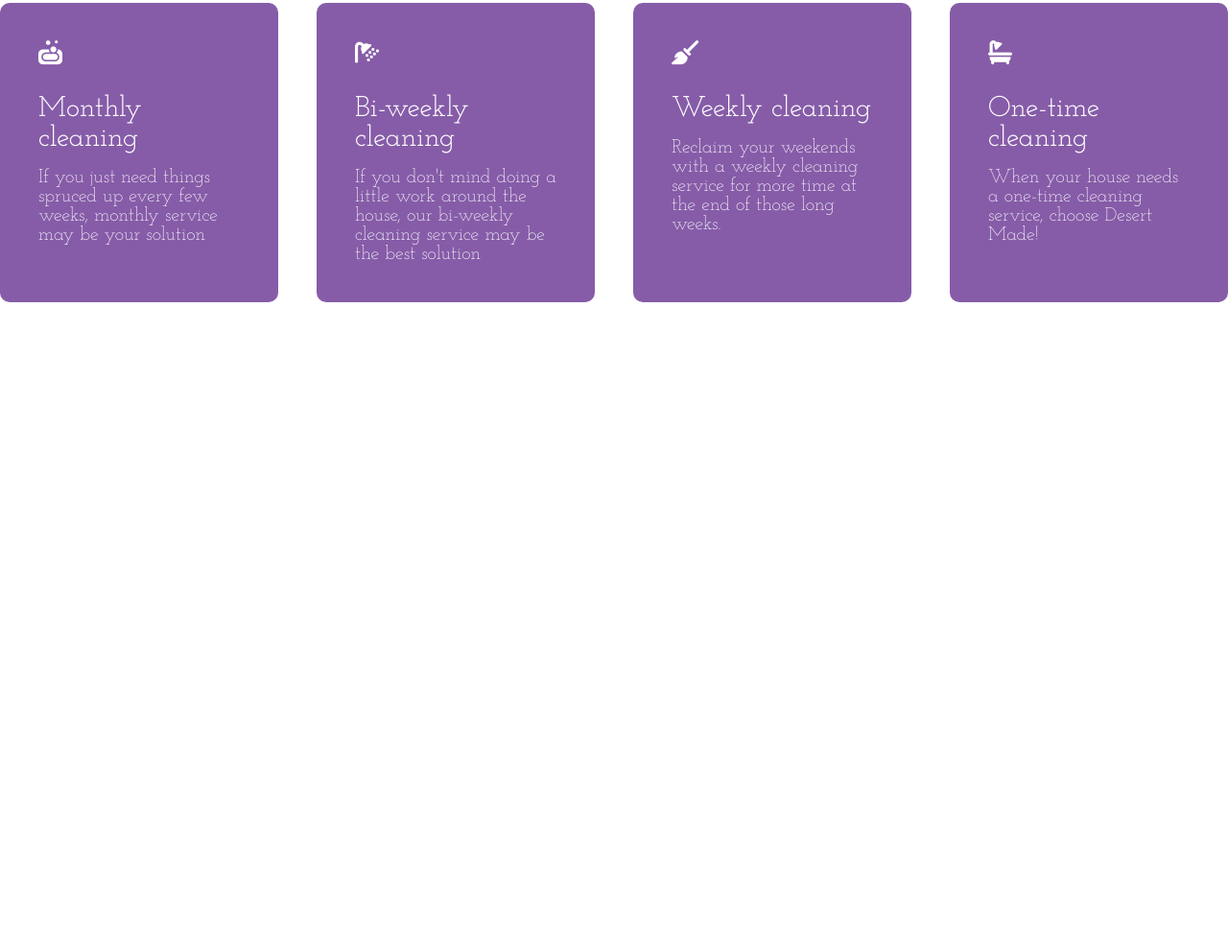
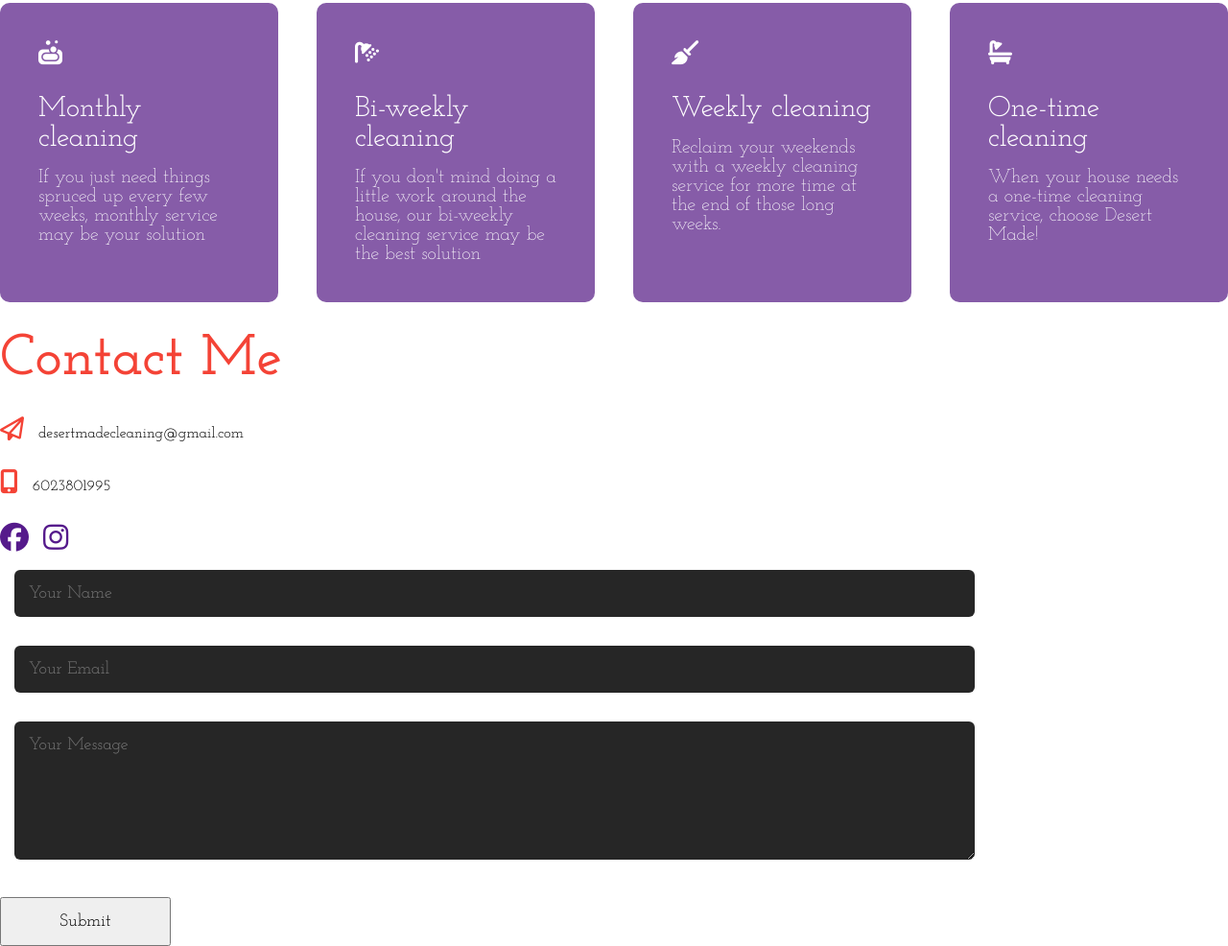
Before and after one commit to desertmade/DesertMade-website, a plain HTML site: page index.html in a window 1280 px wide. Shown: the part 1429-2415 px from the top of the page at 96% size. Before the commit the page ends 1774 px from the top, so only its background shows below. Drawn offline with Linux system fonts and the light colour scheme.

Commit message:
Add files via upload

```diff
--- a/index.html
+++ b/index.html
@@ -12,14 +12,15 @@
 <body>
     <section class="header">
         <nav>
-            <a href="index.html"><img src="images/temp_logo.jpg"></a>
+            <a href="index.html"><img src="images/transparent-new-logo(1).png"></a>
             <div class="nav-links" id="navLinks">
                 <i class="fa fa-times" onclick="hideMenu()"></i>
                 <ul>
-                    <li><a href="#">Home</a></li>
-                    <li><a href="#">Services</a></li>
-                    <li><a href="#">Schedule</a></li>
-                    <li><a href="#">Quote</a></li>
+                    <li><a href="#header">Home</a></li>
+                    <li><a href="#services">Services</a></li>
+                    <li><a href="#schedule">Schedule</a></li>
+                    <li><a href="#quote">Quote</a></li>
+                    <li><a href="#contact">Contact</a></li>
                 </ul>
             </div>
             <i class="fa fa-bars" onclick="showMenu()"></i>
@@ -110,6 +111,32 @@
     </div>
 </div>
 
+<!---------------------------------------------------------Contact------------------------------------------------------------>
+<div id="contact">
+    <div class="container">
+        <div class="row">
+            <div class="contact-left">
+                <h1 class="sub-title">Contact Me</h1>
+                <p><i class="fa-regular fa-paper-plane"></i>desertmadecleaning@gmail.com</p>
+                <p><i class="fa-solid fa-mobile-screen-button"></i>6023801995</p>
+                <div class="social-icons">
+                    <a href=""><i class="fa-brands fa-facebook"></i>
+                    <a href=""><i class="fa-brands fa-instagram"></i>
+                </div>
+            </div>
+            <div class="contact-right">
+             <form name="submit-to-google-sheet">
+                <input type="text" name="Name" placeholder="Your Name" required>
+                <input type="email" name="eEail" placeholder="Your Email" required>
+                <textarea name="Message" rows="6" placeholder="Your Message"></textarea>
+                <button type="submit" class="btn btn2">Submit</button>
+             </form>
+             <span id="msgs"></span>
+            </div>
+        </div>
+    </div>
+</div>
+
 <!----------------------------------------------------------Quote------------------------------------------------------------->
 
 <div class="calconic-calculator"  data-calculatorid="6364e9673971690029f3a17c"></div>
@@ -153,6 +180,24 @@
 }
 </script>
 
+<script>
+    const scriptURL = 'https://script.google.com/macros/s/AKfycbzQPTkcsKm8J80rU_5zoRwL-S1BWoMuuKgtFoPPTheoNXkxK35aSuspiwIQSsg8wV6b/exec'
+    const form = document.forms['submit-to-google-sheet']
+    const msg = document.getElementById("msg")
+
+    form.addEventListener('submit', e => {
+      e.preventDefault()
+      fetch(scriptURL, { method: 'POST', body: new FormData(form)})
+        .then(response => {
+            msg.innerHTML = "Message sent successfully"
+            setTimeout(function(){
+                msg.innerHTML = ""
+            },5000)
+            form.reset()
+        })
+        .catch(error => console.error('Error!', error.message))
+    })
+  </script>
 
 </body>
 </html>
--- a/style.css
+++ b/style.css
@@ -2,6 +2,9 @@
     margin: 0;
     padding: 0;
     font-family: 'Josefin Slab', serif;
+}
+html{
+    scroll-behavior: smooth;
 }
 .header{
     min-height: 100vh;
@@ -69,7 +72,7 @@
     display: none;
 }
 
-@media(max-width:700px){
+@media(max-width:600px){
     .text-box h1{
         font-size: 20px;
     }
@@ -196,3 +199,68 @@
     transform: translate(-10px);
 
 }
+/*---------------------------------------------------------Contact------------------------------------------------------------*/
+.contact-left{
+    flex-basis: 35%;
+}
+.contact-right{
+    flex-basis: 60%;
+}
+.contact-left p{
+    margin-top: 30px;
+}
+.contact-left p i{
+    color: #f44336;
+    margin-right: 15px;
+    font-size: 25px;
+}
+.social-icons{
+    margin-top: 30px;
+}
+.social-icons a{
+    text-decoration: none;
+    font-size: 30px;
+    margin-right: 15px;
+    color: ababab;
+    display: inline-block;
+    transition: transform 0.5s;
+}
+.social-icons a:hover{
+    transform: translateY(-5px);
+}
+contact-right form{
+    width: 100%;
+}
+form input, form textarea{
+    width: 100%;
+    border: 0;
+    outline: none;
+    background: #262626;
+    padding: 15px;
+    margin: 15px 15px;
+    color: #fff;
+    font-size: 18px;
+    border-radius: 6px;
+}
+.btn.btn2{
+    display: inline-block;
+}
+form .btn2{
+    padding: 14px 60px;
+    font-size: 18px;
+    margin-top: 20px;
+    cursor: pointer;
+}
+
+#msg{
+    color: black;
+    margin-top: -40px;
+    display: block;
+}
+
+/*----------------------------------------------css for small screens-------------------------------------------------------------*/
+@media only screen and (max-with: 600px){
+    #header{
+        background-image: url(images/Peaks_banner.jpg);
+    }
+}
```
Also changed, not shown: images/Saguaro_Sunset.jpg (added), images/desert-sunset.jpg (added), images/dmc_logo.png (added), images/transparent-new-logo(1).png (added).
